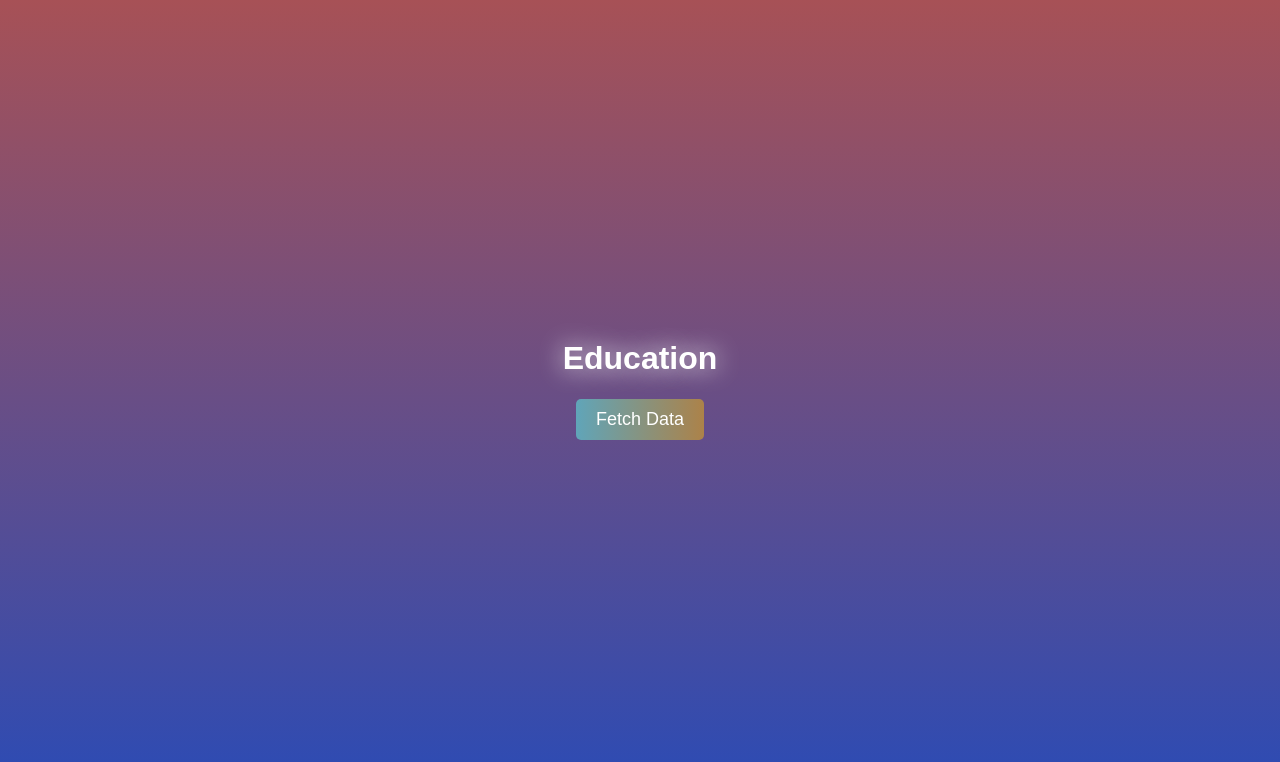
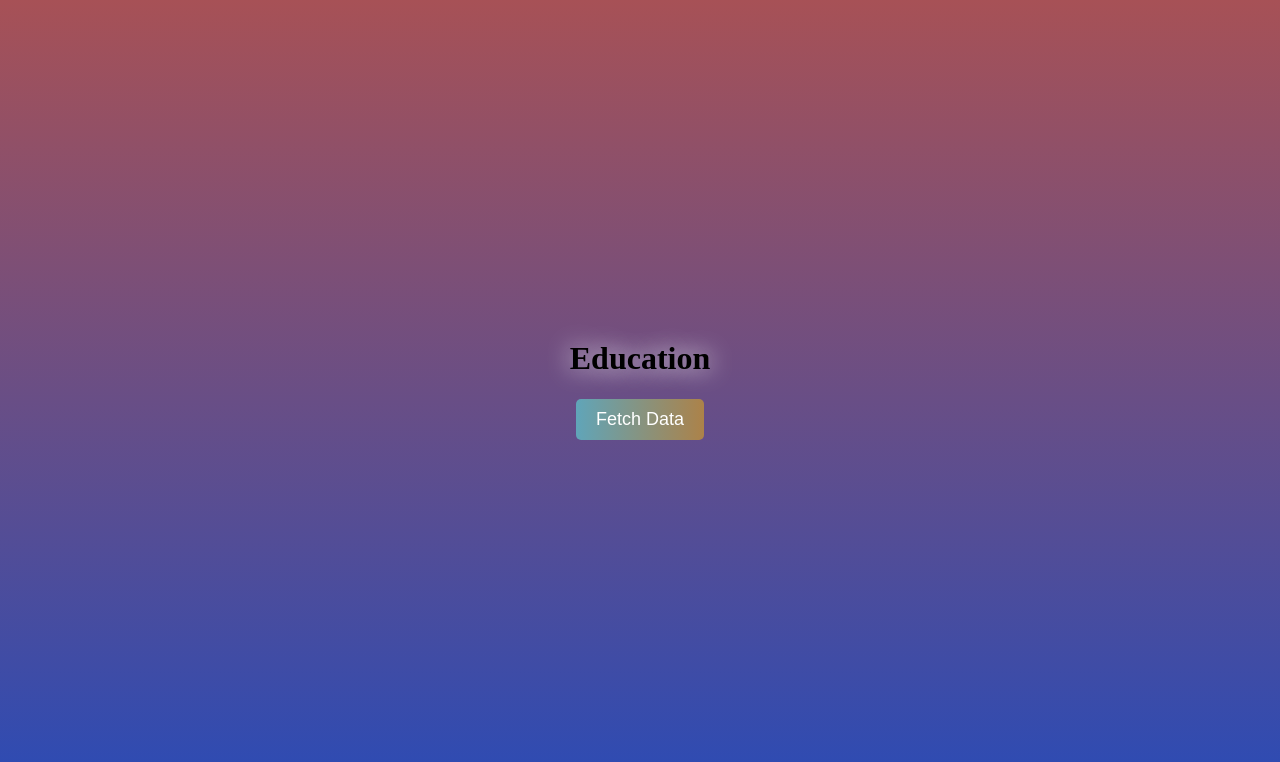
Before and after one commit to Rreiina/CS601_HW5_JIAHEZHOU, a plain HTML site: page index.html in a window 1280 px wide. Drawn offline with Linux system fonts and the light colour scheme.

Commit message:
Update style.css

```diff
--- a/style.css
+++ b/style.css
@@ -10,8 +10,8 @@ body {
   background-repeat: no-repeat;
   background-size: cover;
   background-position: center;
-  color: #fff;
-  font-family: Arial, sans-serif;
+  color: rgb(0, 0, 0);
+  font-family: 'Times New Roman', Times, serif;
   text-align: center;
   display: flex;
   flex-direction: column;
```
